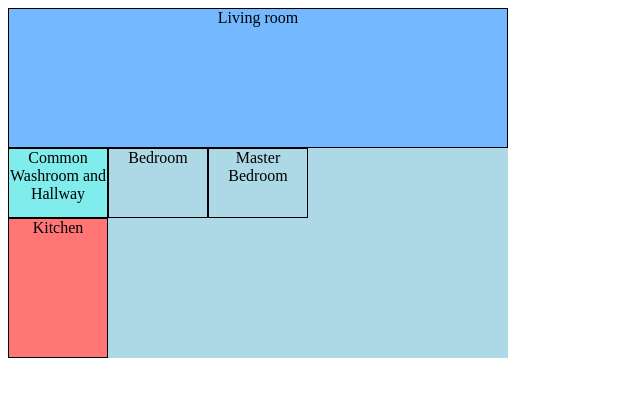
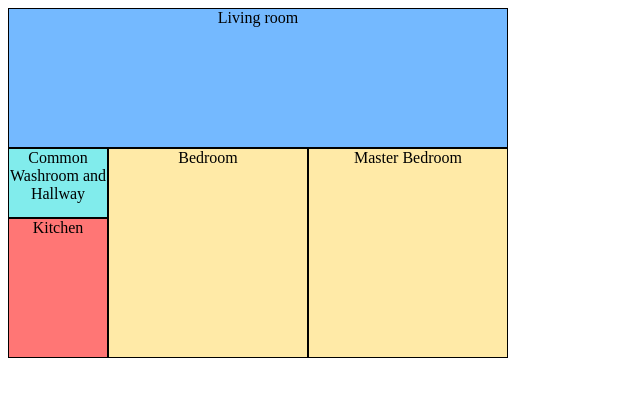
Before and after one commit to RyogIndieInc/mini-proyecto-arquitectura-grid, a plain HTML site: page index.html in a window 1280 px wide. Shown: the whole page, without its empty margins (0-640 px from the left). Drawn offline with Linux system fonts and the light colour scheme.

Commit message:
mini proyecto de arquitectura grid finalizado

```diff
--- a/style.css
+++ b/style.css
@@ -32,3 +32,19 @@
     grid-row-end: 6;
     background-color: #ff7675;
 }
+
+.apartment .room#bedroom {
+    grid-column-start: 2;
+    grid-column-end: 4;
+    grid-row-start: 3;
+    grid-row-end: 6;
+    background-color: #ffeaa7;
+}
+
+.apartment .room#master {
+    grid-column-start: 4;
+    grid-column-end: 6;
+    grid-row-start: 3;
+    grid-row-end: 6;
+    background-color: #ffeaa7;
+}
```
